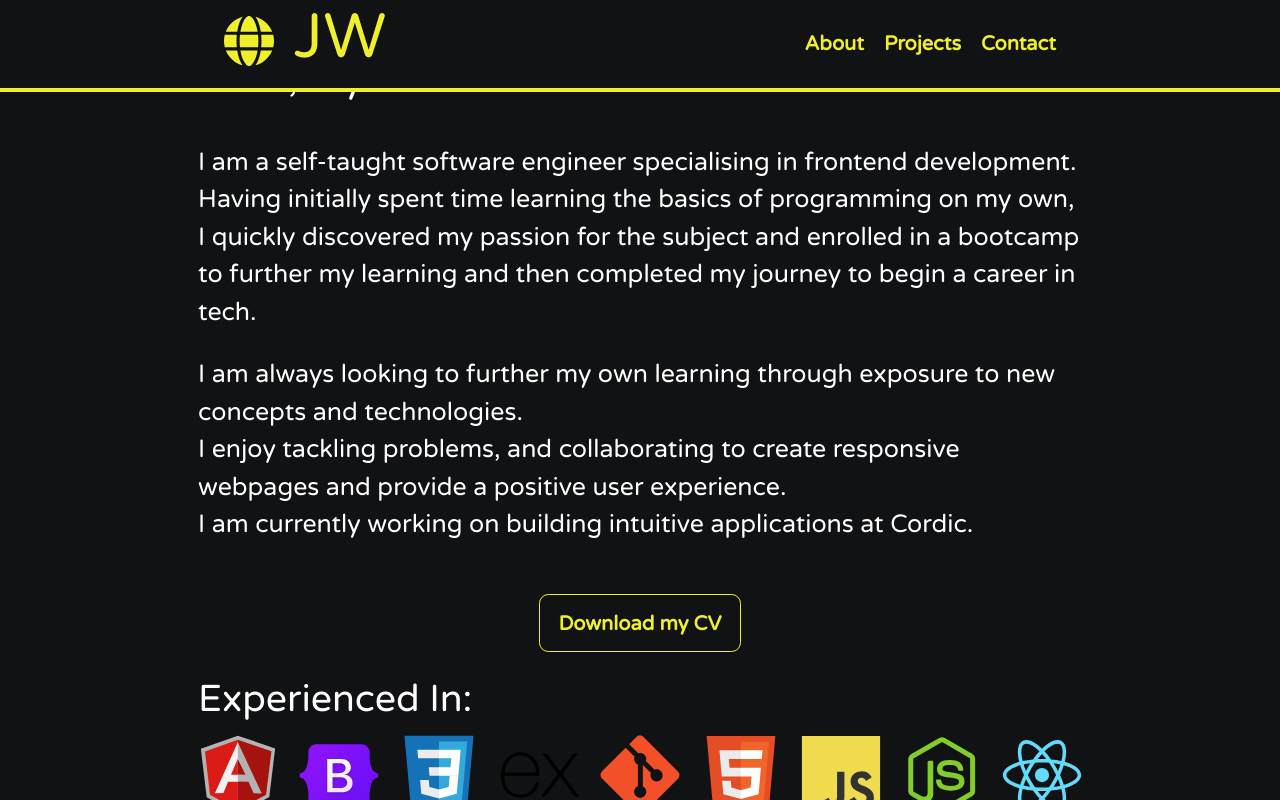
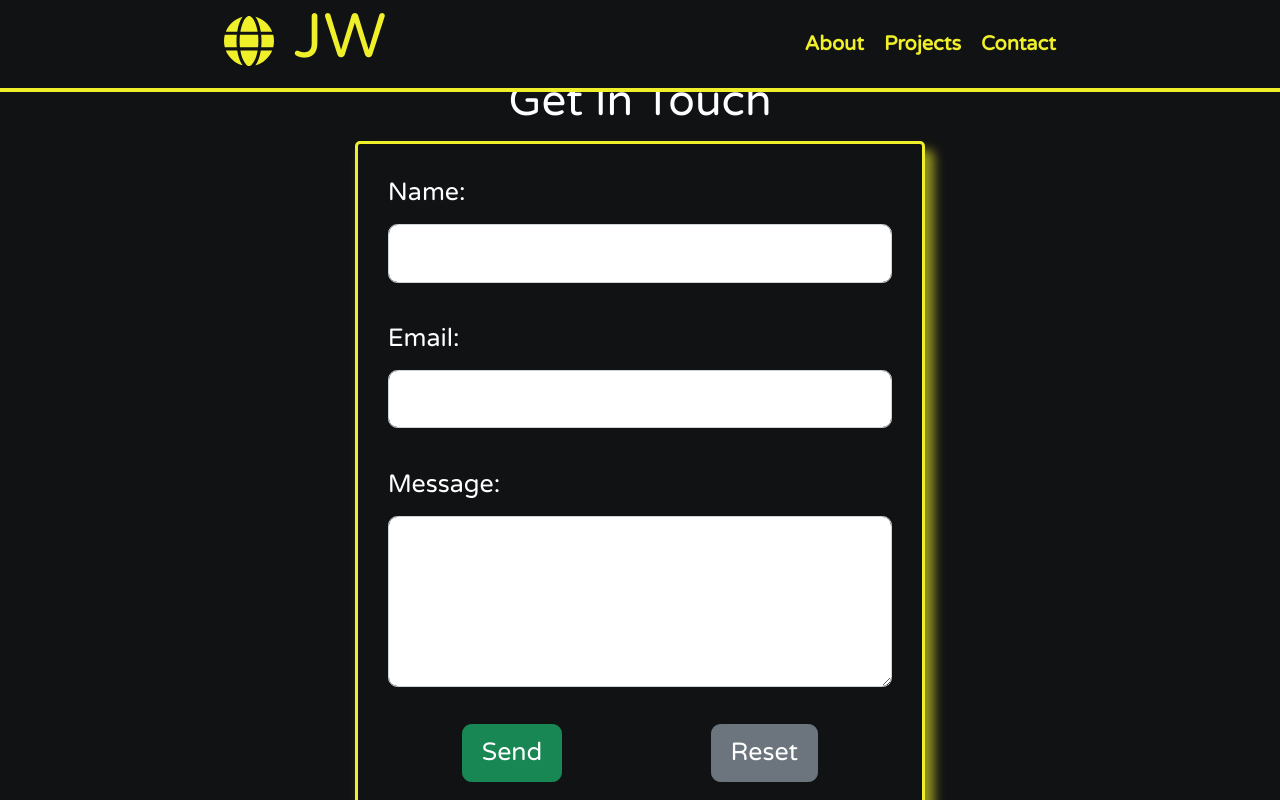
Before and after one commit to Grattade07/portfolio-website, an Angular app: page /contact in a window 1280 px wide. Before the commit this address led to /about. Built offline with nearby package versions, Linux system fonts and the light colour scheme.

Commit message:
Contact page - Created contact page and linked form to external site for submit management

```diff
--- a/src/app/app-routing.module.ts
+++ b/src/app/app-routing.module.ts
@@ -2,11 +2,13 @@ import { NgModule } from '@angular/core';
 import { RouterModule, Routes } from '@angular/router';
 import { AboutComponent } from './components/about/about.component';
 import { ProjectsComponent } from './components/projects/projects.component';
+import { ContactPageComponent } from './components/contact-page/contact-page.component';
 
 const routes: Routes = [
   {path: '', pathMatch: 'full', redirectTo: 'about'},
   {path: 'about', component: AboutComponent, data: {state: 'about'}},
   {path: 'projects', component: ProjectsComponent, data: {state: 'projects'}},
+  {path: 'contact', component: ContactPageComponent, data: {state: 'contact'}},
   {path:'**', redirectTo: 'about', pathMatch: 'full'}
 ];
 
--- a/src/app/app.module.ts
+++ b/src/app/app.module.ts
@@ -8,14 +8,16 @@ import { NgbModule } from '@ng-bootstrap/ng-bootstrap';
 import { FontAwesomeModule } from '@fortawesome/angular-fontawesome';
 import { AboutComponent } from './components/about/about.component';
 import {BrowserAnimationsModule} from '@angular/platform-browser/animations';
-import { ProjectsComponent } from './components/projects/projects.component'
+import { ProjectsComponent } from './components/projects/projects.component';
+import { ContactPageComponent } from './components/contact-page/contact-page.component'
 
 @NgModule({
   declarations: [
     AppComponent,
     HeaderComponent,
     AboutComponent,
-    ProjectsComponent
+    ProjectsComponent,
+    ContactPageComponent
   ],
   imports: [
     BrowserModule,
--- /dev/null
+++ b/src/app/components/contact-page/contact-page.component.css
@@ -0,0 +1,19 @@
+#contact {
+  display: flex;
+  flex-direction: column;
+  justify-content: center;
+  align-items: center;
+  height: 100%;
+}
+
+#contact-form-card {
+  border: 3px solid var(--secondary-color);
+  padding: 30px;
+  border-radius: 5px;
+  box-shadow: 8px 10px 11px 1px rgba(239, 239, 42, 0.6);
+}
+
+#form-btns {
+  display: flex;
+  justify-content: space-around;
+}
--- /dev/null
+++ b/src/app/components/contact-page/contact-page.component.html
@@ -0,0 +1,50 @@
+<section id="contact" class="container">
+  <h3>Get In Touch</h3>
+
+  <div id="contact-form-card">
+    <form
+      target="_blank"
+      action="https://formsubmit.co/joe.woodcock15@hotmail.co.uk"
+      method="POST"
+    >
+      <label for="name" class="form-label">Name:</label>
+      <br />
+      <input
+        type="text"
+        name="name"
+        id="name"
+        class="form-control"
+        required
+        autocomplete="name"
+      />
+      <br />
+      <label for="email" class="form-label">Email:</label>
+      <br />
+      <input
+        type="email"
+        name="email"
+        id="email"
+        class="form-control"
+        required
+        autocomplete="email"
+      />
+      <br />
+      <label for="message" class="form-label">Message:</label>
+      <br />
+      <textarea
+        name="message"
+        id="message"
+        cols="30"
+        rows="4"
+        class="form-control"
+        required
+      ></textarea>
+      <br />
+
+      <div id="form-btns">
+        <button type="submit" class="btn btn-success">Send</button>
+        <button type="reset" class="btn btn-secondary">Reset</button>
+      </div>
+    </form>
+  </div>
+</section>
--- a/src/app/components/header/header.component.html
+++ b/src/app/components/header/header.component.html
@@ -8,7 +8,7 @@
         <nav class="flex flex-gap-20" id="nav-links">
             <a  routerLink="/about" routerLinkActive="active">About</a>
             <a routerLink="/projects" routerLinkActive="active">Projects</a>
-            <a href="#">Contact</a>
+            <a routerLink="/contact" routerLinkActive="active">Contact</a>
         </nav>
     </div>
 </header>
--- a/src/app/components/projects/projects.component.css
+++ b/src/app/components/projects/projects.component.css
@@ -6,8 +6,8 @@
   --bs-card-bg: black;
   --bs-card-border-color: var(--secondary-color);
   --bs-card-border-width: 3px;
-    box-shadow: 8px 10px 11px 1px rgba(239,239,42,0.6);;
-    width: 350px
+  box-shadow: 8px 10px 11px 1px rgba(239, 239, 42, 0.6);
+  width: 350px;
 }
 
 .card-title {
@@ -40,7 +40,7 @@ a {
 img {
   margin: 0 -0.75rem;
   border-radius: 0.375rem 0.375rem 0 0;
-    border-bottom : 3px solid var(--secondary-color)
+  border-bottom: 3px solid var(--secondary-color);
 }
 
 .btn-secondary {
```
Also changed, not shown: src/app/components/contact-page/contact-page.component.ts (added, +8 -0 lines), 1 other file (tests, documents, lock files or other folders). Lines whose indentation alone changed are shown as unchanged.
